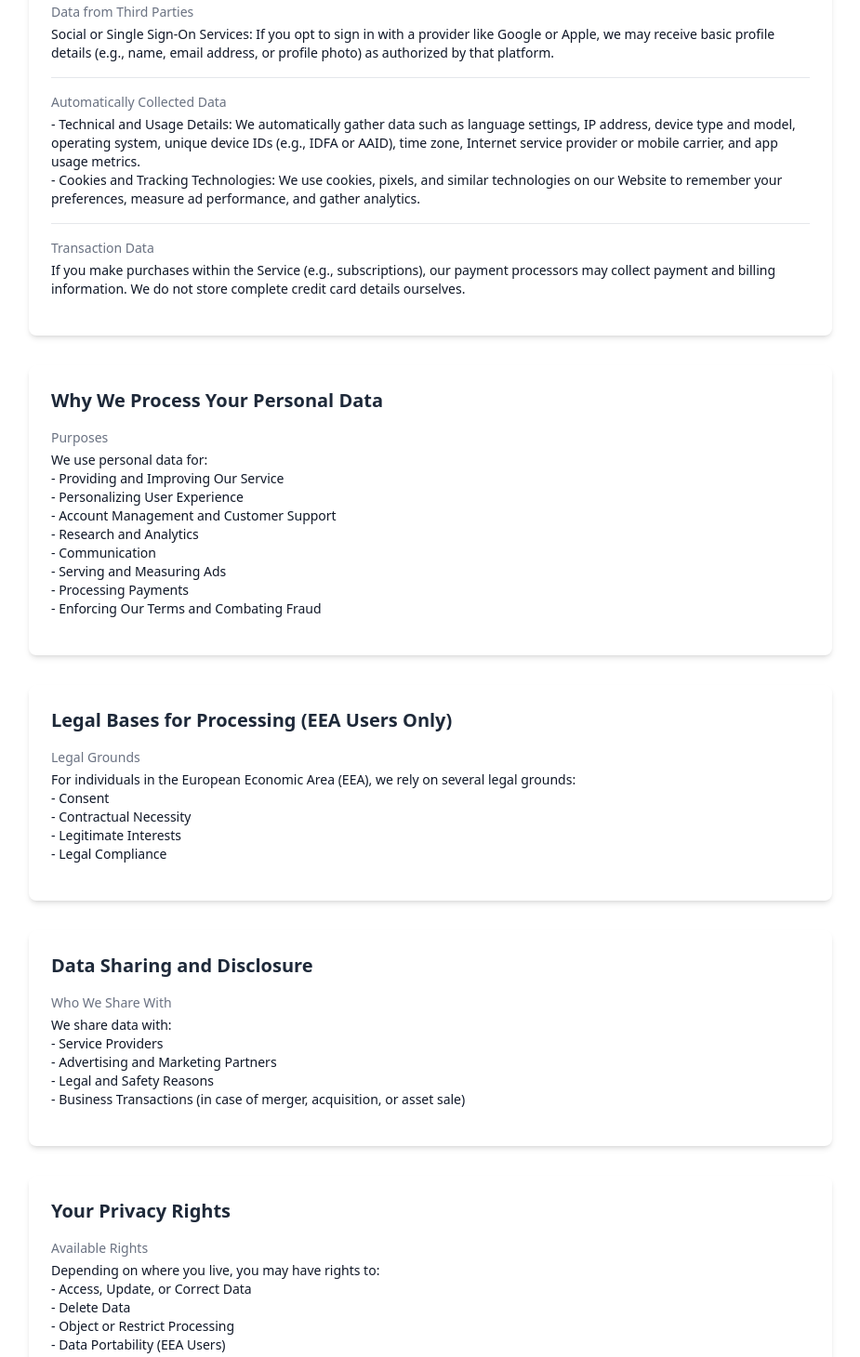
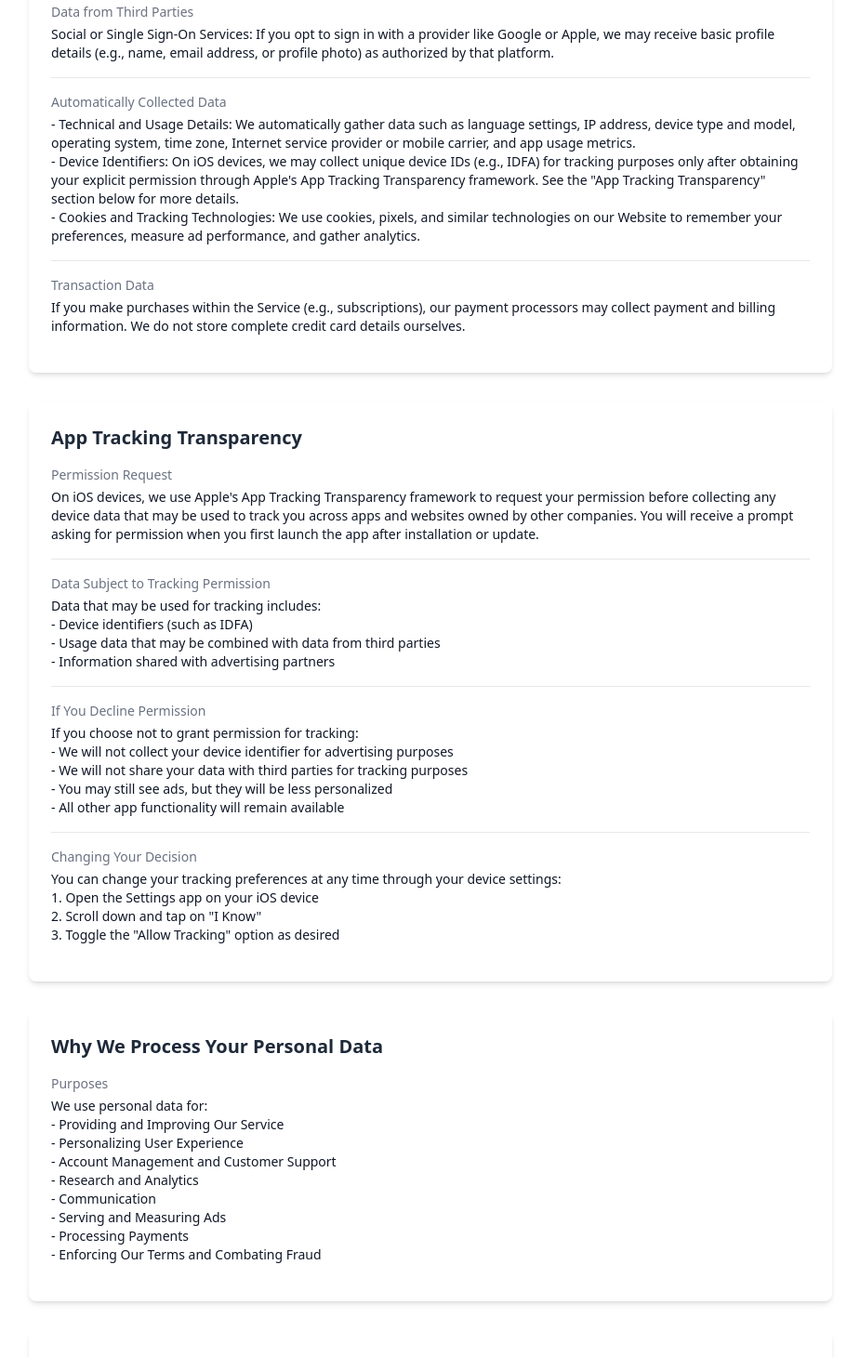
Before and after one commit to ozdamProxy/aiknow-web, a Next.js app: page /privacypolicy in a window 1280 px wide. Shown: the part 820-2280 px from the top of the page at 93% size, without its empty margins (177-1102 px from the left). Built offline with nearby package versions, Linux system fonts and the light colour scheme.

Commit message:
Update Privacy Policy: Revise data collection details and add App Tracking Transparency section

```diff
--- a/app/privacypolicy/page.tsx
+++ b/app/privacypolicy/page.tsx
@@ -34,11 +34,32 @@ const PrivacyPolicy = () => {
         },
         {
           label: 'Automatically Collected Data',
-          value: '- Technical and Usage Details: We automatically gather data such as language settings, IP address, device type and model, operating system, unique device IDs (e.g., IDFA or AAID), time zone, Internet service provider or mobile carrier, and app usage metrics.\n- Cookies and Tracking Technologies: We use cookies, pixels, and similar technologies on our Website to remember your preferences, measure ad performance, and gather analytics.',
+          value: '- Technical and Usage Details: We automatically gather data such as language settings, IP address, device type and model, operating system, time zone, Internet service provider or mobile carrier, and app usage metrics.\n- Device Identifiers: On iOS devices, we may collect unique device IDs (e.g., IDFA) for tracking purposes only after obtaining your explicit permission through Apple\'s App Tracking Transparency framework. See the "App Tracking Transparency" section below for more details.\n- Cookies and Tracking Technologies: We use cookies, pixels, and similar technologies on our Website to remember your preferences, measure ad performance, and gather analytics.',
         },
         {
           label: 'Transaction Data',
           value: 'If you make purchases within the Service (e.g., subscriptions), our payment processors may collect payment and billing information. We do not store complete credit card details ourselves.',
+        },
+      ],
+    },
+    {
+      title: 'App Tracking Transparency',
+      items: [
+        {
+          label: 'Permission Request',
+          value: 'On iOS devices, we use Apple\'s App Tracking Transparency framework to request your permission before collecting any device data that may be used to track you across apps and websites owned by other companies. You will receive a prompt asking for permission when you first launch the app after installation or update.',
+        },
+        {
+          label: 'Data Subject to Tracking Permission',
+          value: 'Data that may be used for tracking includes:\n- Device identifiers (such as IDFA)\n- Usage data that may be combined with data from third parties\n- Information shared with advertising partners',
+        },
+        {
+          label: 'If You Decline Permission',
+          value: 'If you choose not to grant permission for tracking:\n- We will not collect your device identifier for advertising purposes\n- We will not share your data with third parties for tracking purposes\n- You may still see ads, but they will be less personalized\n- All other app functionality will remain available',
+        },
+        {
+          label: 'Changing Your Decision',
+          value: 'You can change your tracking preferences at any time through your device settings:\n1. Open the Settings app on your iOS device\n2. Scroll down and tap on "I Know"\n3. Toggle the "Allow Tracking" option as desired',
         },
       ],
     },
@@ -125,7 +146,7 @@ const PrivacyPolicy = () => {
   return (
     <div className="container mx-auto px-4 py-8 max-w-4xl">
       <h1 className="text-3xl font-bold mb-4 text-center">I Know: Privacy Policy</h1>
-      <p className="text-center text-gray-600 mb-8">Last updated: March 30, 2025</p>
+      <p className="text-center text-gray-600 mb-8">Last updated: June 12, 2023</p>
 
       <div className="space-y-8">
         {privacyData.map((section, index) => (
```
Also changed, not shown: 1 other file (tests, documents, lock files or other folders).
